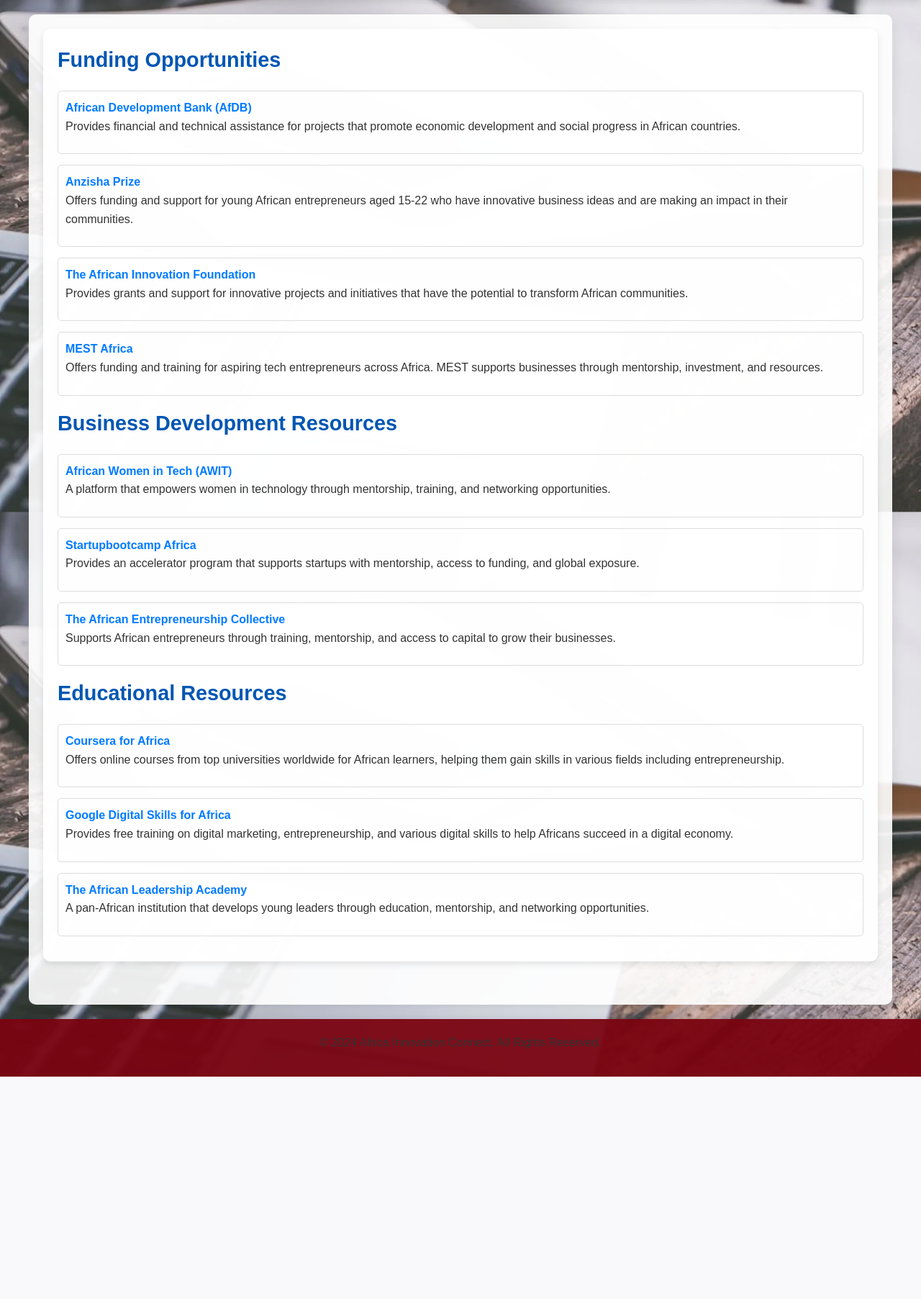
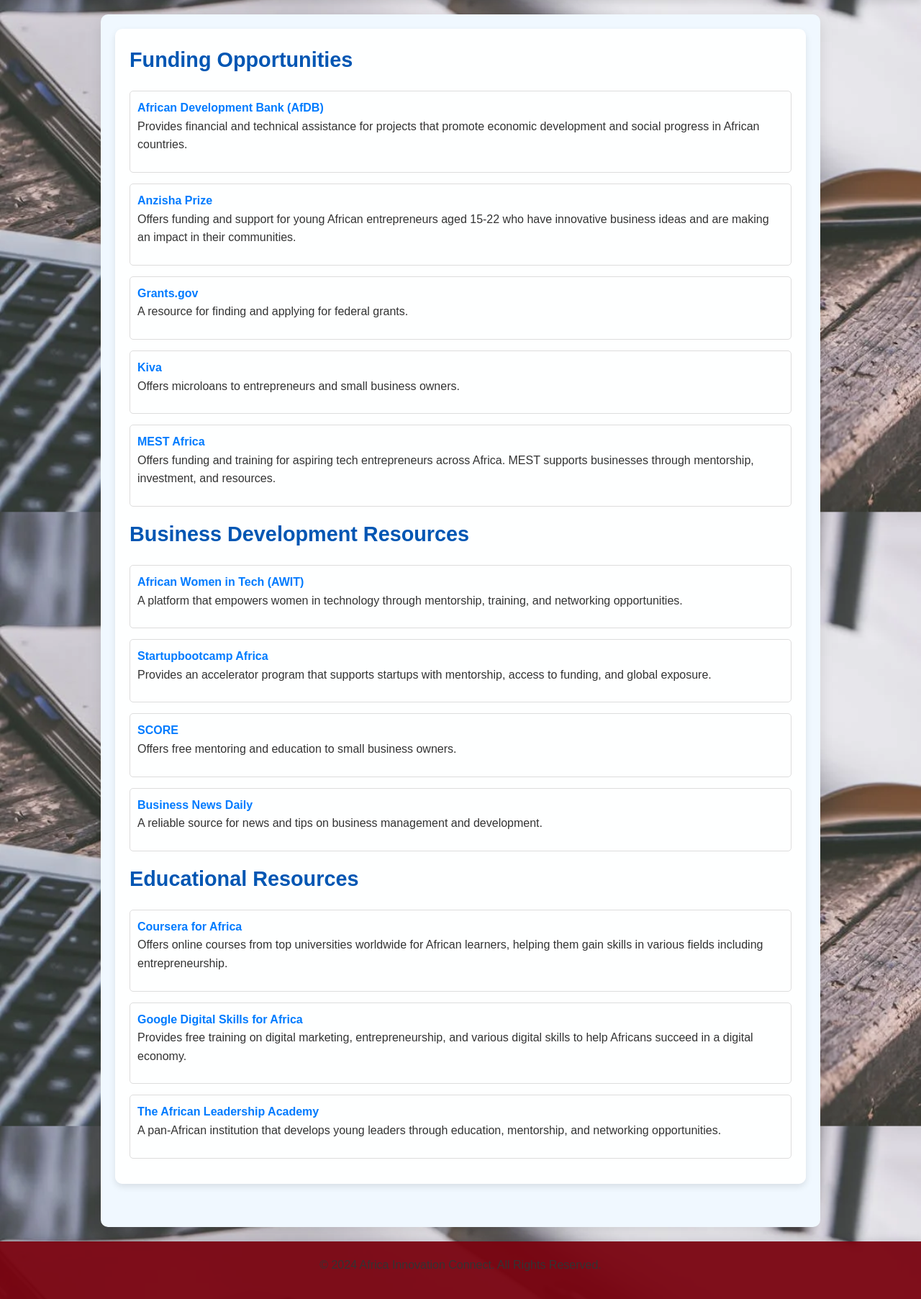
Before and after one commit to carolkasmir/africa-innovation-connect, a Flask app: page /resources in a window 1280 px wide. Shown: the part 142-1947 px from the top of the page at 72% size. Before the commit the page ends 1638 px from the top, so only its background shows below. Run offline with Flask 3, Linux system fonts and the light colour scheme; some libraries are stand-ins or nearby versions.

Commit message:
second commit to Africa Innovation Conect

```diff
--- a/static/styles.css
+++ b/static/styles.css
@@ -64,9 +64,9 @@
 
 main {
     padding: 20px;
-    max-width: 1200px;
+    max-width: 1000px;
     margin: 20px auto;
-    background-color: rgba(255, 255, 255, 0.9);
+    background-color: #f0f8ff;
     border-radius: 10px;
     box-shadow: 0 8px 20px rgba(0, 0, 0, 0.1);
 }
--- a/templates/about.html
+++ b/templates/about.html
@@ -24,8 +24,8 @@
     <main>
         <section class="about-section">
             <h2>Who We Are</h2>
-            <p>Africa Innovation Connect is a platform designed to empower young African entrepreneurs. Our mission is to foster innovation, collaboration, and support for emerging leaders in the entrepreneurial space. We believe that every young person has the potential to change the world with their ideas.</p>
-            <p>We provide a vibrant ecosystem that connects entrepreneurs with experienced mentors, resources, and funding opportunities. By facilitating networking and knowledge sharing, we help aspiring business leaders bring their innovative ideas to life, ultimately contributing to Africa's economic growth and development.</p>
+            <p>Africa Innovation Connect is a platform designed to empower young African entrepreneurs. Our goal is to promote up-and-coming leaders in the entrepreneurial field by encouraging creativity, teamwork, and support. We believe that each and every young person has the ability to use their ideas to transform the world.</p>
+            <p>We offer a thriving environment that links business owners to tools, funding possibilities, and seasoned mentors. We assist prospective business leaders in realizing their creative ideas through networking and knowledge exchange, ultimately promoting the economic development and prosperity of Africa.</p>
             <p>At Africa Innovation Connect, we are passionate about nurturing the next generation of entrepreneurs who will drive sustainable change across the continent.</p>
         </section>
 
@@ -38,7 +38,7 @@
         <section class="about-mission">
             <h3>Our Mission</h3>
             <p>Our mission is to equip young African entrepreneurs with the skills, resources, and support needed to transform their innovative ideas into successful businesses. We aim to provide comprehensive mentorship programs, educational workshops, and access to funding that empower entrepreneurs at all stages of their journey.</p>
-            <p>Through strategic partnerships with businesses, educational institutions, and governments, we are dedicated to creating opportunities for young entrepreneurs to learn, grow, and thrive. We believe that by investing in the potential of young minds, we can create a ripple effect that benefits communities, economies, and societies as a whole.</p>
+            <p>We are committed to providing chances for young entrepreneurs to learn, develop, and succeed through strategic alliances with corporations, academic institutions, and governmental bodies. We think that by putting money into young people's potential, we can make a positive knock-on effect that helps businesses, communities, and societies at large.</p>
         </section>
     </main>
 
--- a/templates/resources.html
+++ b/templates/resources.html
@@ -34,8 +34,12 @@
                     <p>Offers funding and support for young African entrepreneurs aged 15-22 who have innovative business ideas and are making an impact in their communities.</p>
                 </li>
                 <li>
-                    <a href="https://africaninnovation.org" target="_blank">The African Innovation Foundation</a>
-                    <p>Provides grants and support for innovative projects and initiatives that have the potential to transform African communities.</p>
+                    <a href="https://www.grants.gov/" target="_blank">Grants.gov</a>
+                    <p>A resource for finding and applying for federal grants.</p>
+                </li>
+                <li>
+                    <a href="https://www.kiva.org/" target="_blank">Kiva</a>
+                    <p>Offers microloans to entrepreneurs and small business owners.</p>
                 </li>
                 <li>
                     <a href="https://meltwater.org" target="_blank">MEST Africa</a>
@@ -54,8 +58,12 @@
                     <p>Provides an accelerator program that supports startups with mentorship, access to funding, and global exposure.</p>
                 </li>
                 <li>
-                    <a href="https://www.africanec.org" target="_blank">The African Entrepreneurship Collective</a>
-                    <p>Supports African entrepreneurs through training, mentorship, and access to capital to grow their businesses.</p>
+                    <a href="https://www.score.org/" target="_blank">SCORE</a>
+                    <p>Offers free mentoring and education to small business owners.</p>
+                </li>
+                <li>
+                    <a href="https://www.businessnewsdaily.com/" target="_blank">Business News Daily</a>
+                    <p>A reliable source for news and tips on business management and development.</p>
                 </li>
             </ul>
 
```
